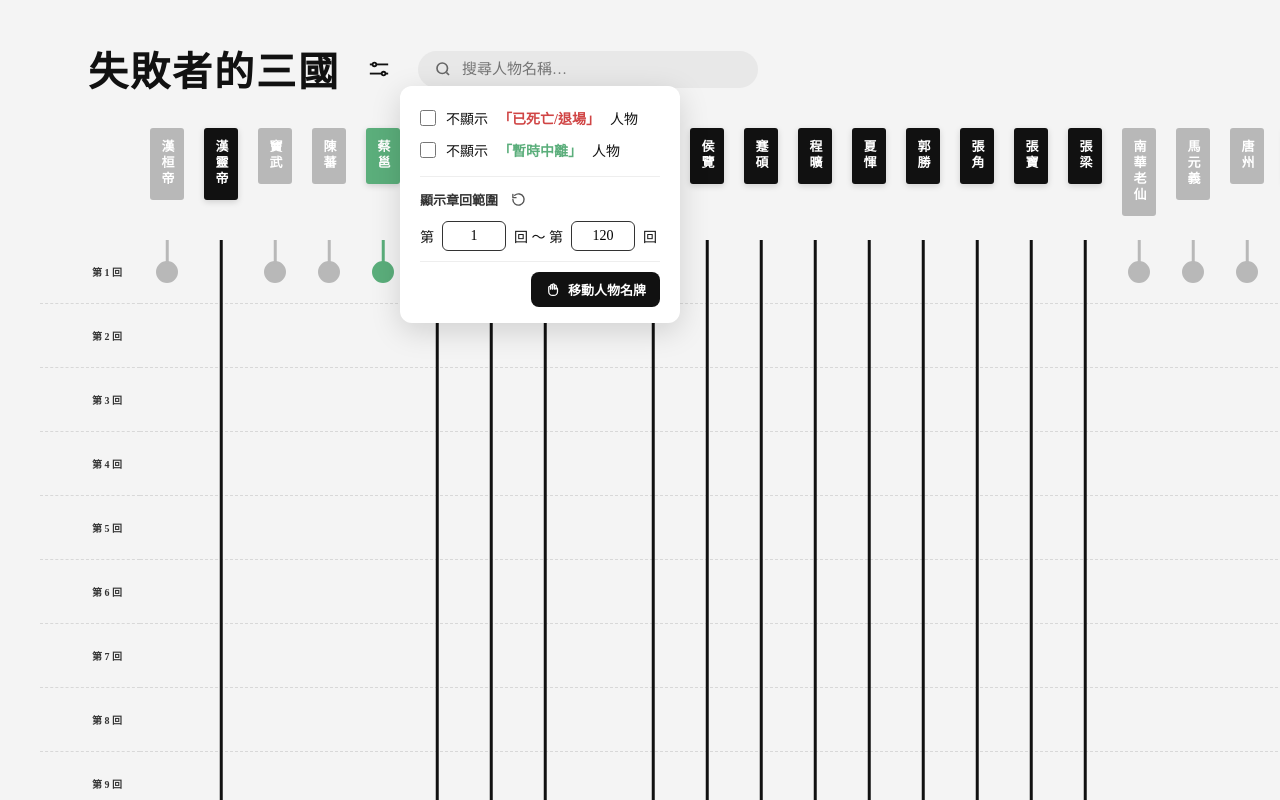
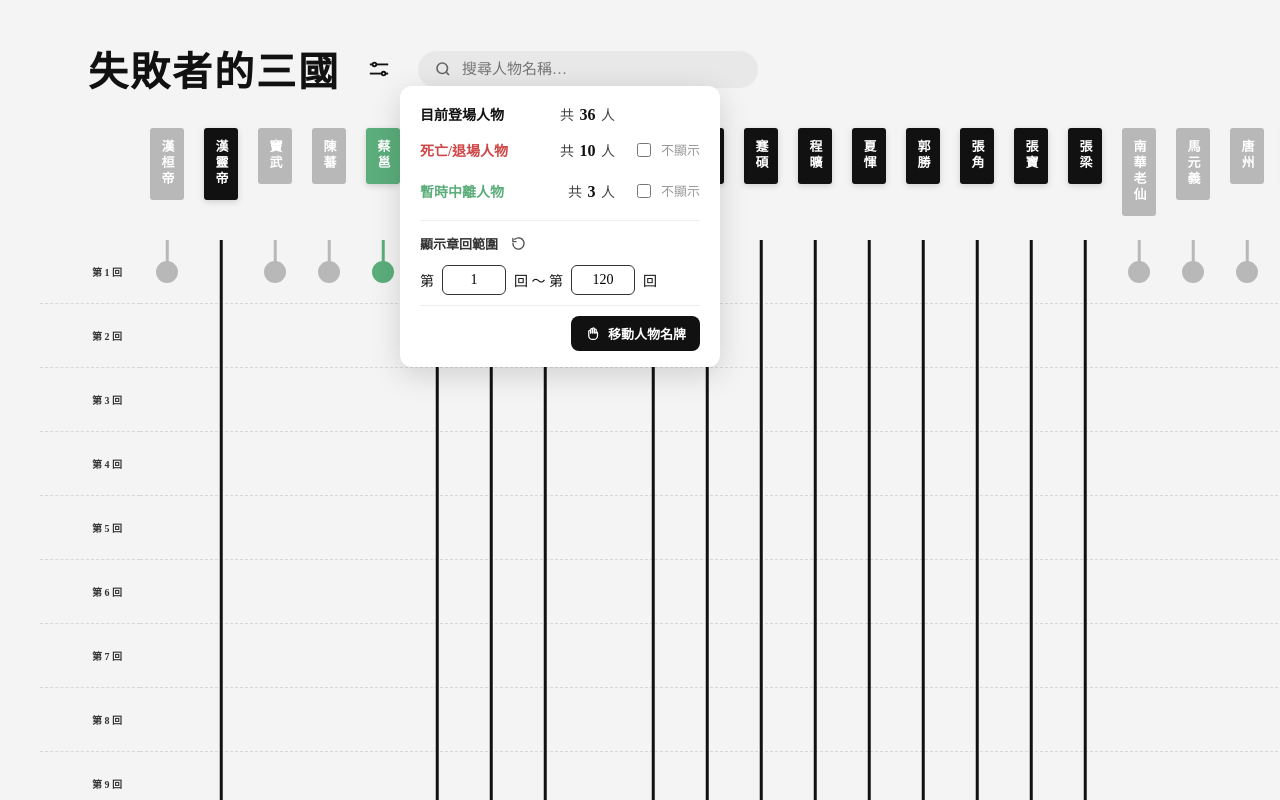
Before and after one commit to ididiidd/losers-three-kingdoms, a plain HTML site: page index.html in a window 1280 px wide. Both pictures are taken after a click on the button "篩選". Drawn offline with Linux system fonts and the light colour scheme.

Commit message:
增加統計數

```diff
--- a/index.html
+++ b/index.html
@@ -41,13 +41,39 @@
   #filter-panel{
     position:absolute;top:86px;left:360px;background:#fff;border-radius:12px;
     box-shadow:0 8px 30px rgba(0,0,0,.15);padding:16px 20px;display:none;z-index:70;
-    font-size:14px;min-width:280px;
+    font-size:14px;min-width:320px;
   }
   #filter-panel.open{display:block}
   #filter-panel label{display:flex;align-items:center;gap:10px;padding:6px 0;cursor:pointer}
   #filter-panel input[type=checkbox]{width:16px;height:16px;cursor:pointer;accent-color:#111}
   #filter-panel hr{border:none;border-top:1px solid #eee;margin:10px 0}
   #filter-panel input[type=text]{-moz-appearance:textfield}
+  .stats-grid{
+    display:grid;
+    grid-template-columns:auto 1fr auto;
+    column-gap:22px;
+    row-gap:10px;
+    align-items:center;
+    font-size:14px;
+    padding:2px 0 4px;
+  }
+  .stat-label{font-weight:800;color:#111;white-space:nowrap}
+  .stat-label.stat-dead{color:var(--fail-red)}
+  .stat-label.stat-absent{color:var(--alive-green)}
+  .stat-count{
+    justify-self:end;color:#444;font-weight:500;white-space:nowrap;
+  }
+  .stat-count strong{font-size:16px;color:#111;font-weight:800;margin:0 2px}
+  .stat-check{
+    display:flex;align-items:center;gap:6px;
+    color:#999;font-size:13px;cursor:pointer;
+    font-weight:400;white-space:nowrap;padding:0;
+  }
+  .stat-check input[type=checkbox]{
+    width:14px !important;height:14px !important;accent-color:#999;
+  }
+  .stat-check:hover{color:#555}
+  .stat-check:hover input[type=checkbox]{accent-color:#555}
   .reorder-btn{
     display:flex;align-items:center;gap:8px;
     border:none;background:#111;color:#fff;padding:8px 14px;border-radius:8px;
@@ -283,8 +309,19 @@
   </button>
   <input id="searchbox" type="text" placeholder="搜尋人物名稱…">
   <div id="filter-panel">
-    <label><input type="checkbox" id="f-dead"> 不顯示<span style="color:var(--fail-red);font-weight:700">「已死亡/退場」</span>人物</label>
-    <label><input type="checkbox" id="f-absent"> 不顯示<span style="color:var(--alive-green);font-weight:700">「暫時中離」</span>人物</label>
+    <div class="stats-grid">
+      <div class="stat-label">目前登場人物</div>
+      <div class="stat-count">共 <strong id="stat-total">0</strong> 人</div>
+      <div></div>
+
+      <div class="stat-label stat-dead">死亡/退場人物</div>
+      <div class="stat-count">共 <strong id="stat-dead-count">0</strong> 人</div>
+      <label class="stat-check"><input type="checkbox" id="f-dead"> 不顯示</label>
+
+      <div class="stat-label stat-absent">暫時中離人物</div>
+      <div class="stat-count">共 <strong id="stat-absent-count">0</strong> 人</div>
+      <label class="stat-check"><input type="checkbox" id="f-absent"> 不顯示</label>
+    </div>
     <hr>
     <div style="display:flex;align-items:center;gap:8px;font-size:13px;color:#333;margin-bottom:10px">
       <span style="font-weight:700">顯示章回範圍</span>
@@ -388,6 +425,14 @@ function chapLabel(n){
 }
 
 function render(){
+  // Update stats (unaffected by filters — always reflects full dataset)
+  const totalCount = data.characters.length;
+  const deadCount = data.characters.filter(c=>isDead(c)).length;
+  const absentCount = data.characters.filter(c=>isAbsent(c)).length;
+  document.getElementById("stat-total").textContent = totalCount;
+  document.getElementById("stat-dead-count").textContent = deadCount;
+  document.getElementById("stat-absent-count").textContent = absentCount;
+
   const lo = rangeLo, hi = rangeHi;
   const span = hi - lo + 1;
 
```
Also changed, not shown: data.json (line endings or trailing spaces).
